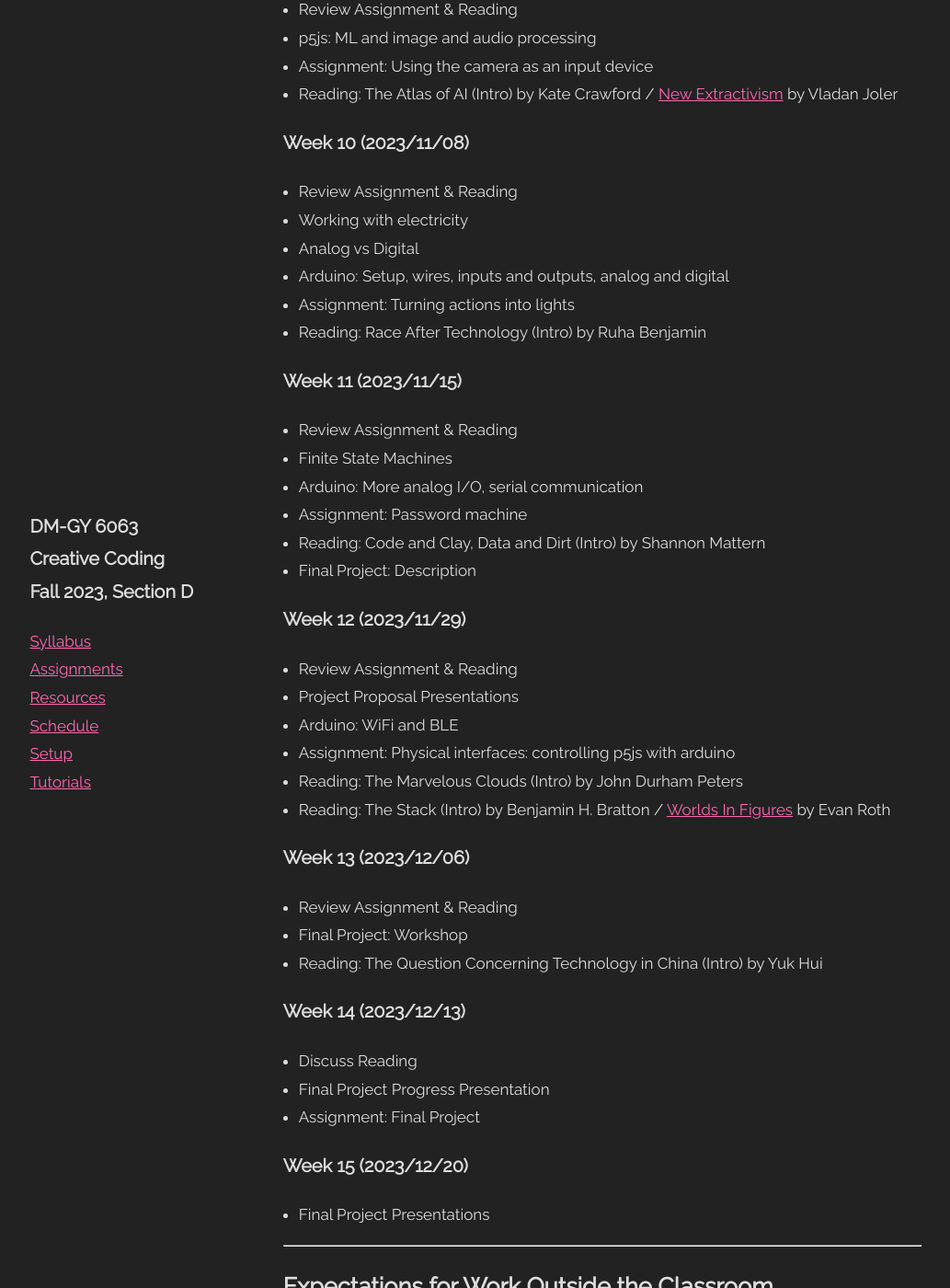
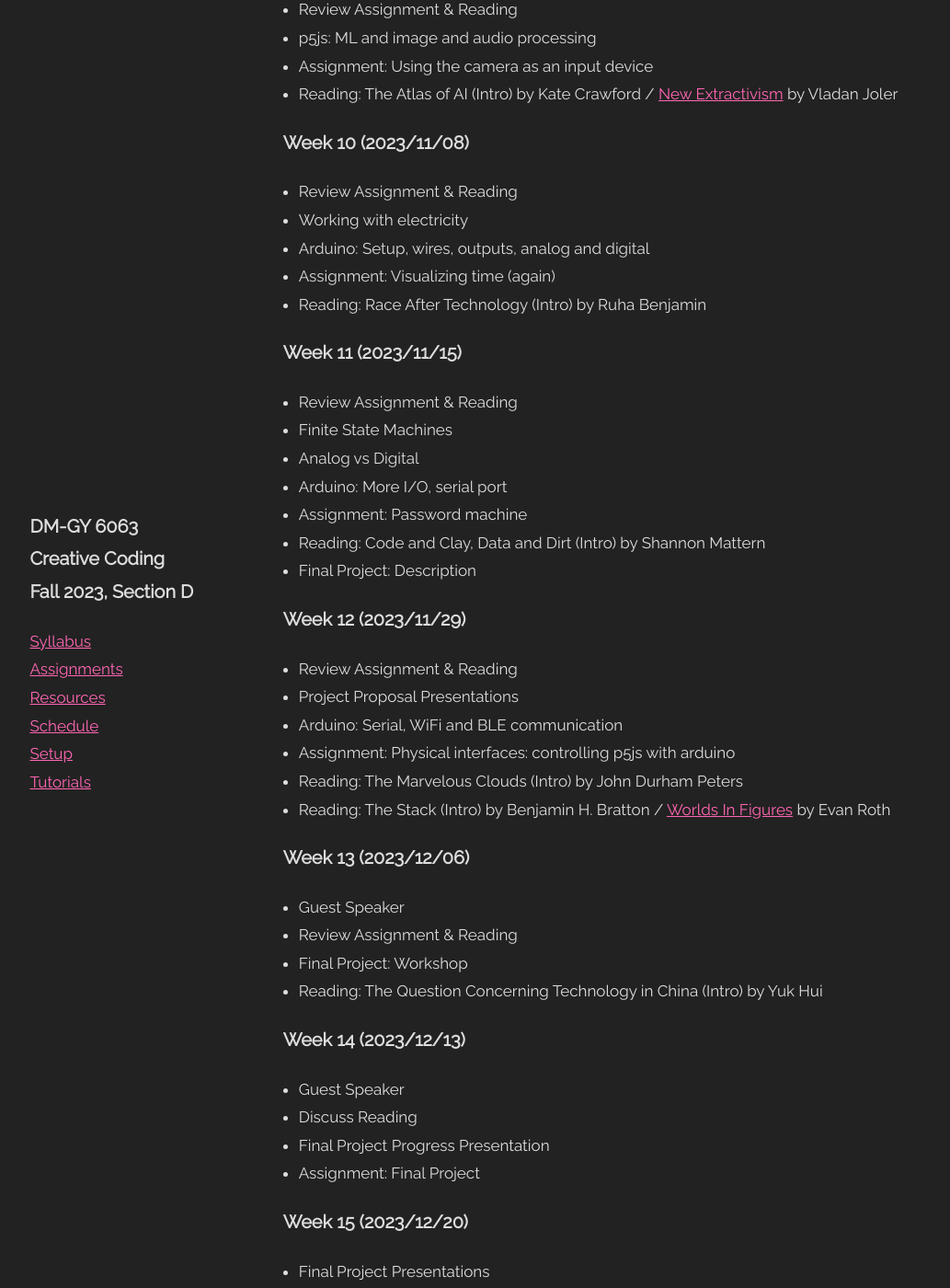
Before and after one commit to DM-GY-6063-2023F-D/DM-GY-6063-2023F-D, a Jekyll site: the page built from README.md, in a window 1280 px wide and 1400 px high, scrolled down 6114 px. Shown: the whole window at 92% size, without its empty margins (165-1198 px from the left). Built offline with Jekyll 4.4.1, drawn with Linux system fonts in a browser that asks for light colours.

Commit message:
wk11 update

```diff
--- a/README.md
+++ b/README.md
@@ -176,15 +176,15 @@ Letter grades for the entire course will be assigned as follows:
 ### Week 10 (2023/11/08)
 - Review Assignment & Reading
 - Working with electricity
-- Analog vs Digital
-- Arduino: Setup, wires, inputs and outputs, analog and digital
-- Assignment: Turning actions into lights
+- Arduino: Setup, wires, outputs, analog and digital
+- Assignment: Visualizing time (again)
 - Reading: Race After Technology (Intro) by Ruha Benjamin
 
 ### Week 11 (2023/11/15)
 - Review Assignment & Reading
 - Finite State Machines
-- Arduino: More analog I/O, serial communication
+- Analog vs Digital
+- Arduino: More I/O, serial port
 - Assignment: Password machine
 - Reading: Code and Clay, Data and Dirt (Intro) by Shannon Mattern
 - Final Project: Description
@@ -192,17 +192,19 @@ Letter grades for the entire course will be assigned as follows:
 ### Week 12 (2023/11/29)
 - Review Assignment & Reading
 - Project Proposal Presentations
-- Arduino: WiFi and BLE
+- Arduino: Serial, WiFi and BLE communication
 - Assignment: Physical interfaces: controlling p5js with arduino
 - Reading: The Marvelous Clouds (Intro) by John Durham Peters
 - Reading: The Stack (Intro) by Benjamin H. Bratton / [Worlds In Figures](https://worldsinfigures.com/tutorial) by Evan Roth
 
 ### Week 13 (2023/12/06)
+- Guest Speaker
 - Review Assignment & Reading
 - Final Project: Workshop
 - Reading: The Question Concerning Technology in China (Intro) by Yuk Hui
 
 ### Week 14 (2023/12/13)
+- Guest Speaker
 - Discuss Reading
 - Final Project Progress Presentation
 - Assignment: Final Project
```
Also changed, not shown: _pages/homework/11.md (+29 -0 lines), _pages/week/11.md (+0 -2 lines).
